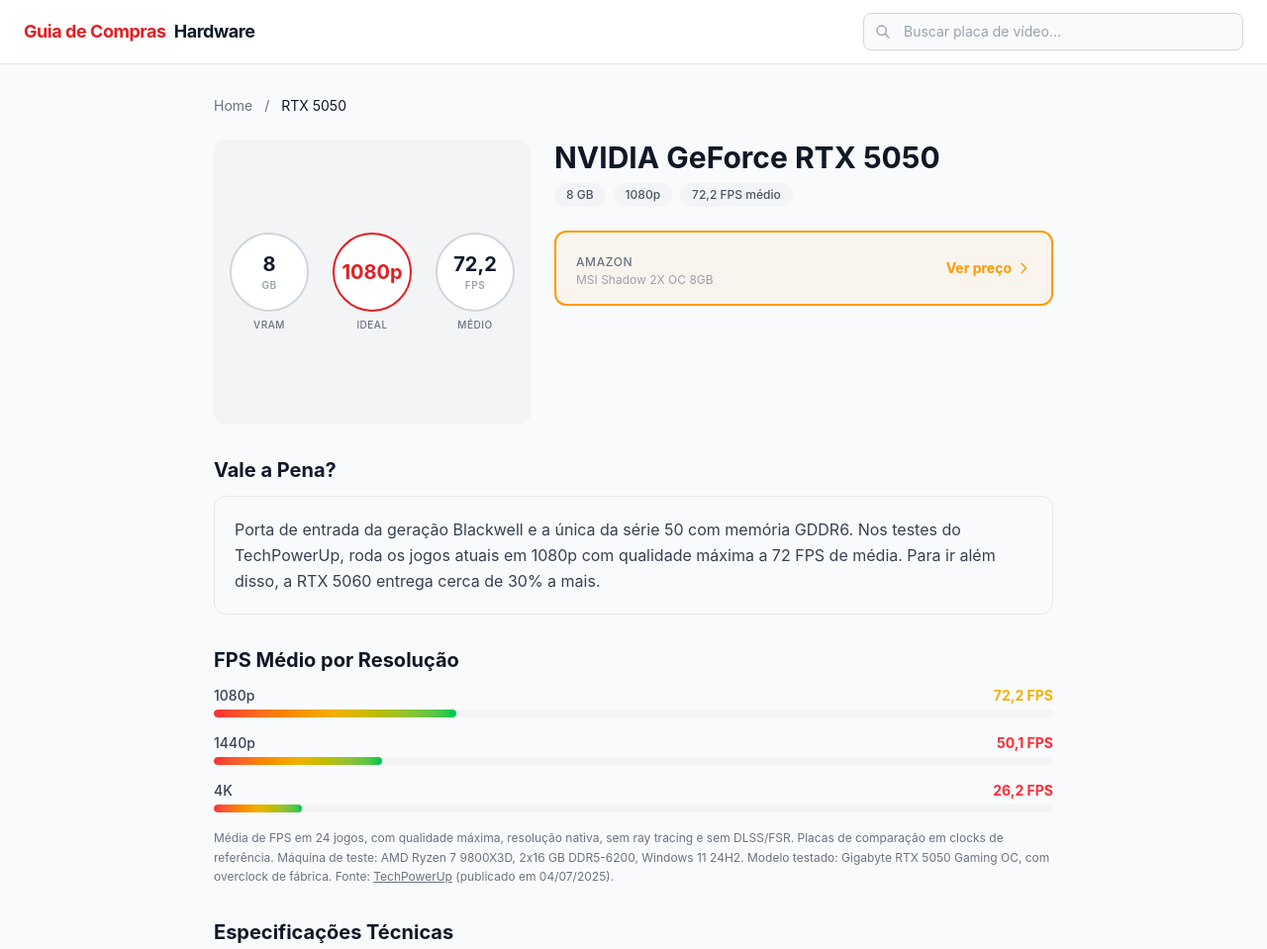
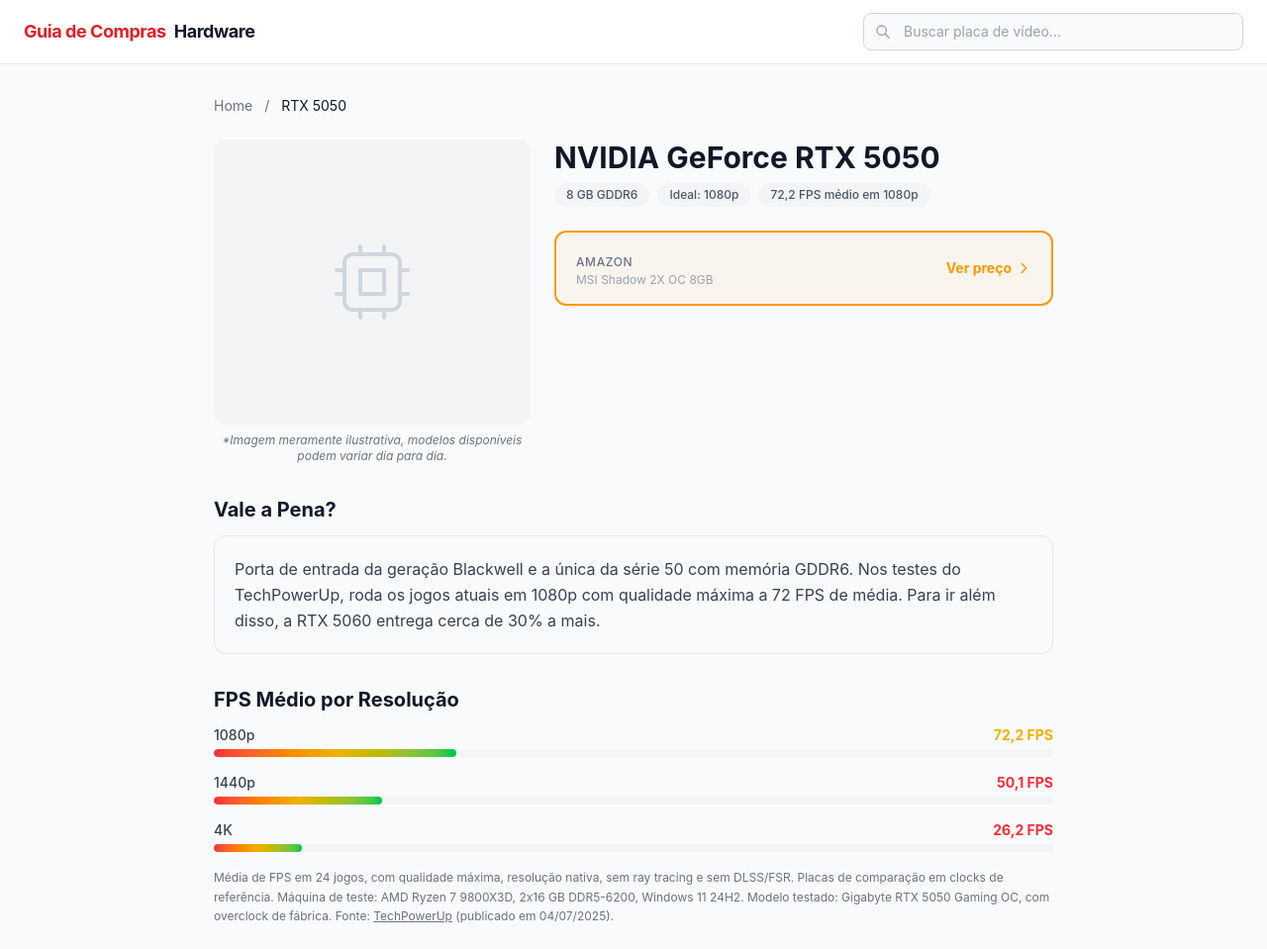
Before and after one commit to 0foster/guia-de-compras-hardware, an Astro site: page /gpus/rtx-5050 in a window 1280 px wide. Shown: the top 959 px of the page at 99% size. Built offline with nearby package versions, Linux system fonts and the light colour scheme; Astro itself is replaced by a stand-in of ours.

Commit message:
feat(ui): imagem ilustrativa no topo da pagina da GPU
- Remove os tres circulos (VRAM, resolucao ideal, FPS) do bloco de imagem
- Bloco passa a ser uma imagem ilustrativa neutra com o aviso
  "*Imagem meramente ilustrativa, modelos disponiveis podem variar dia
  para dia."
- Informacoes dos circulos ficam nas etiquetas ao lado do titulo, mais
  claras: "16 GB GDDR7", "Ideal: 1440p", "133,1 FPS medio em 1440p"

Fotos de fabricantes e da NVIDIA nao podem ser usadas comercialmente sem
autorizacao; as fotos dos produtos entram quando a PA-API da Amazon
destravar.

Co-Authored-By: Claude Opus 5.5 <noreply@anthropic.com>

```diff
--- a/src/pages/gpus/[slug].astro
+++ b/src/pages/gpus/[slug].astro
@@ -54,50 +54,29 @@ const links = getAffiliateLinks(gpu.slug);
 
       <!-- Hero -->
       <div class="mb-8 flex flex-col gap-6 lg:flex-row lg:items-start">
-        <!-- GPU Stats Circles -->
-        <div class="flex h-64 w-full shrink-0 items-center justify-center gap-4 sm:gap-6 rounded-xl bg-gray-100 lg:h-72 lg:w-80 dark:bg-gray-800 px-4">
-          <!-- VRAM -->
-          <div class="flex flex-col items-center gap-1.5">
-            <div class="flex h-16 w-16 sm:h-20 sm:w-20 items-center justify-center rounded-full border-2 border-gray-300 bg-white dark:border-gray-600 dark:bg-gray-900">
-              <div class="text-center">
-                <span class="block text-lg sm:text-xl font-bold text-gray-900 dark:text-gray-100">{gpu.vram}</span>
-                <span class="block text-[10px] font-semibold uppercase tracking-wider text-gray-400">GB</span>
-              </div>
-            </div>
-            <span class="text-[10px] font-medium uppercase tracking-wider text-gray-500 dark:text-gray-400">VRAM</span>
+        <!-- Imagem do produto (ilustrativa) -->
+        <figure class="w-full shrink-0 lg:w-80">
+          <div class="flex h-64 items-center justify-center rounded-xl bg-gray-100 lg:h-72 dark:bg-gray-800" role="img" aria-label={`Ilustração de placa de vídeo ${gpu.shortName}`}>
+            <svg class="h-24 w-24 text-gray-300 dark:text-gray-600" fill="none" stroke="currentColor" viewBox="0 0 24 24" aria-hidden="true">
+              <path stroke-linecap="round" stroke-linejoin="round" stroke-width="1" d="M9 3v2m6-2v2M9 19v2m6-2v2M5 9H3m2 6H3m18-6h-2m2 6h-2M7 19h10a2 2 0 002-2V7a2 2 0 00-2-2H7a2 2 0 00-2 2v10a2 2 0 002 2zM9 9h6v6H9V9z" />
+            </svg>
           </div>
-
-          <!-- Resolução Ideal -->
-          <div class="flex flex-col items-center gap-1.5">
-            <div class="flex h-16 w-16 sm:h-20 sm:w-20 items-center justify-center rounded-full border-2 border-[var(--color-brand-red)] bg-white dark:bg-gray-900">
-              <span class="text-lg sm:text-xl font-bold text-[var(--color-brand-red)]">{gpu.targetResolution[0]}</span>
-            </div>
-            <span class="text-[10px] font-medium uppercase tracking-wider text-gray-500 dark:text-gray-400">Ideal</span>
-          </div>
-
-          <!-- FPS Médio -->
-          <div class="flex flex-col items-center gap-1.5">
-            <div class="flex h-16 w-16 sm:h-20 sm:w-20 items-center justify-center rounded-full border-2 border-gray-300 bg-white dark:border-gray-600 dark:bg-gray-900">
-              <div class="text-center">
-                <span class="block text-lg sm:text-xl font-bold text-gray-900 dark:text-gray-100">{formatFps(gpu.fps[gpu.targetResolution[0] as keyof typeof gpu.fps].avg)}</span>
-                <span class="block text-[10px] font-semibold uppercase tracking-wider text-gray-400">FPS</span>
-              </div>
-            </div>
-            <span class="text-[10px] font-medium uppercase tracking-wider text-gray-500 dark:text-gray-400">Médio</span>
-          </div>
-        </div>
+          <figcaption class="mt-2 text-center text-xs italic text-gray-500 dark:text-gray-400">
+            *Imagem meramente ilustrativa, modelos disponíveis podem variar dia para dia.
+          </figcaption>
+        </figure>
 
         <div class="flex-1">
           <h1 class="text-3xl font-bold text-gray-900 dark:text-gray-100">{gpu.name}</h1>
           <div class="mt-2 flex flex-wrap gap-2">
             <span class="rounded-full bg-gray-100 px-3 py-1 text-xs font-medium text-gray-600 dark:bg-gray-800 dark:text-gray-400">
-              {gpu.vram} GB
+              {gpu.vram} GB {gpu.vramType}
             </span>
             <span class="rounded-full bg-gray-100 px-3 py-1 text-xs font-medium text-gray-600 dark:bg-gray-800 dark:text-gray-400">
-              {gpu.targetResolution[0]}
+              Ideal: {gpu.targetResolution[0]}
             </span>
             <span class="rounded-full bg-gray-100 px-3 py-1 text-xs font-medium text-gray-600 dark:bg-gray-800 dark:text-gray-400">
-              {formatFps(gpu.fps[gpu.targetResolution[0] as keyof typeof gpu.fps].avg)} FPS médio
+              {formatFps(gpu.fps[gpu.targetResolution[0] as keyof typeof gpu.fps].avg)} FPS médio em {gpu.targetResolution[0]}
             </span>
           </div>
 
```
